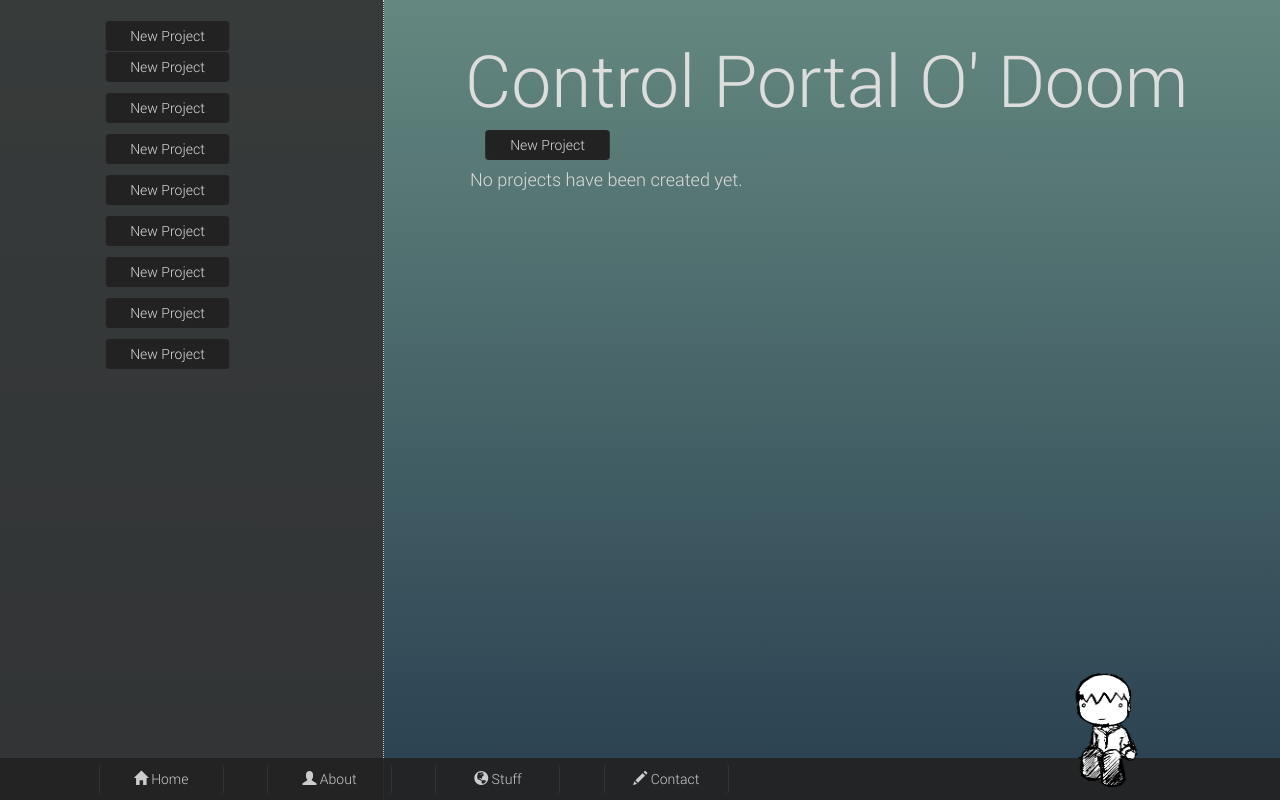
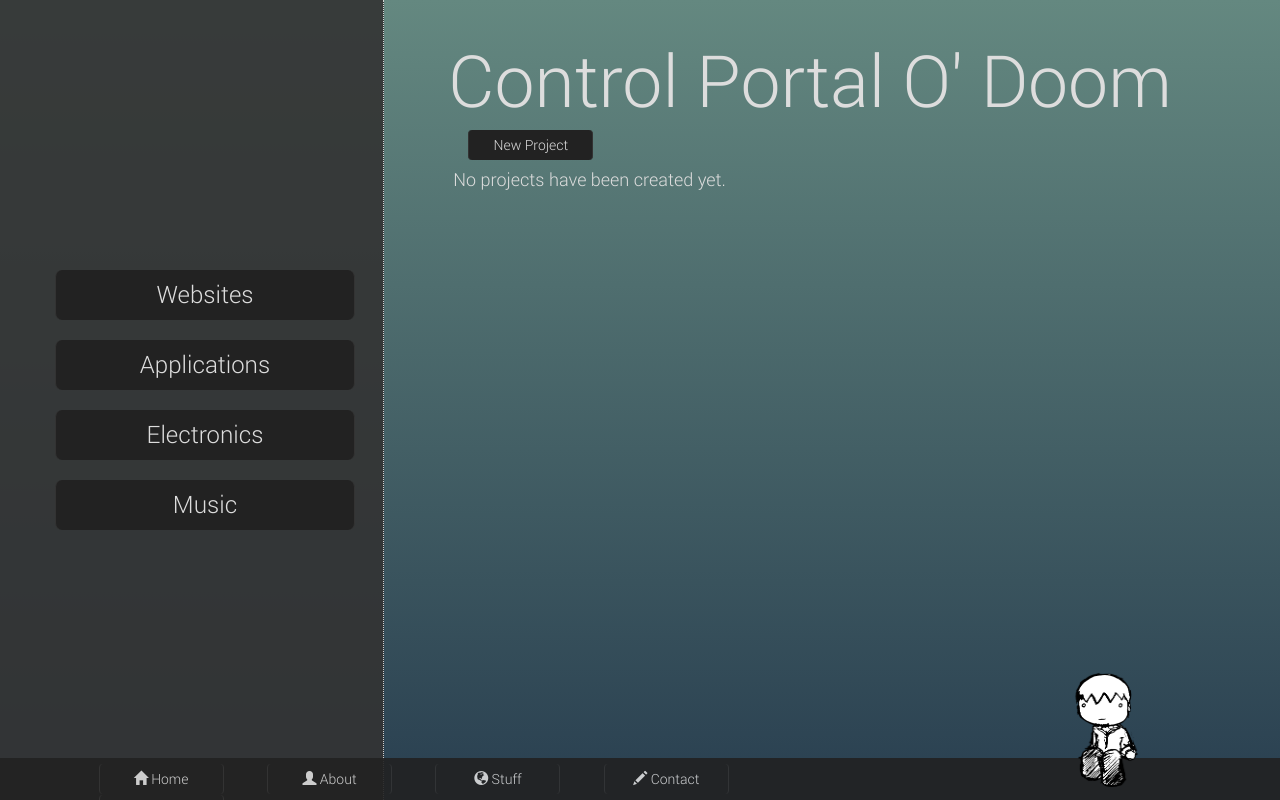
Before and after one commit to kfarr2/sweetscripts, a Django app: page /admin/ in a window 1280 px wide. Run offline with Django 3.2, Linux system fonts and the light colour scheme; the visitor is signed in with stand-in values (Sample User, id 1); data that the repository does not hold is empty; parts of the project's set-up code (start-up, migrations or seed data) failed here and were passed over; some libraries are stand-ins or nearby versions.

Commit message:
friggin' modified

```diff
--- a/konstantin/static/css/main.css
+++ b/konstantin/static/css/main.css
@@ -17,7 +17,7 @@
 	background: linear-gradient(#648880, #293f50);
 	/* end */
 	color:#ddd;
-        height: 100%;
+    height: 100%;
 	margin: 0;
 	padding: 0;
 	overflow: hidden;
@@ -28,10 +28,10 @@
 	z-index: -1;
 	position: absolute;
 	overflow: hidden;
-        width: 30%;
+    width: 30%;
 	height: 100%;
 	background-color:#333;
-        //background-image: url('../img/computer_stock_2.png');
+    //background-image: url('../img/computer_stock_2.png');
 	opacity: 0.9;
 	border-right: 1px dotted #ddd;
 }
@@ -60,6 +60,29 @@
     opacity: 0.7;
     //box-shadow: 0px 0px 2px 1px #383838;
     //background-color: #293f50;
+}
+
+.btn.btn-large.btn-default {
+	margin-top: 10px;
+	margin-left: 20px;
+	margin-right: 20px;
+	background-color: #222;
+	border: 0px;
+	border-left: 1px solid #333;
+	border-right: 1px solid #333;
+	border-radius: 7px;
+    color: #ddd;
+	height: 50px;
+	width: 300px;
+	padding-top: 7px;
+    font-size: 24px;
+}
+
+.btn.btn-large.btn-default:hover {
+    box-shadow: inset 0px 0px 2px 1px #111;
+    opacity: 0.7;
+    //box-shadow: 0px 0px 2px 1px #383838;
+    background-color: #293f50;
 }
 
 .col-md-4 {
@@ -96,7 +119,7 @@
 
 .container > span > h1 {
 	color: #ddd;
-        font-size: 72px;
+    font-size: 72px;
 }
 
 .container-center {
--- a/konstantin/templates/base.html
+++ b/konstantin/templates/base.html
@@ -31,6 +31,7 @@
                     </ul>
                     <a href="{% url 'stuff' %}" class="btn btn-small btn-default dropdown-toggle" data-toggle="dropdown"><span class="glyphicon glyphicon-globe"></span> Stuff</a>
                     <a href="{% url 'contact' %}" class="btn btn-small btn-default dropdown-toggle" data-toggle="dropdown"><span class="glyphicon glyphicon-pencil"></span> Contact</a>
+                    <a href="#" class="btn btn-small btn-default dropdown-toggle" data-toggle="dropdown"><span class="glyphicon glyphicon-bullhorn"></span> Blog</a>
 
                 </div>
             </div>
--- a/konstantin/templates/home/admin.html
+++ b/konstantin/templates/home/admin.html
@@ -3,29 +3,24 @@
 {% block title %}Admin{% endblock %}
 
 {% block content %}
-<div class="container">
-    <div class='col-md-4'>
-        <a href='#' class='btn btn-default btn-small'>New Project</a><p>
-        <a href='#' class='btn btn-default btn-small'>New Project</a><p>
-        <a href='#' class='btn btn-default btn-small'>New Project</a><p>
-        <a href='#' class='btn btn-default btn-small'>New Project</a><p>
-        <a href='#' class='btn btn-default btn-small'>New Project</a><p>
-        <a href='#' class='btn btn-default btn-small'>New Project</a><p>
-        <a href='#' class='btn btn-default btn-small'>New Project</a><p>
-        <a href='#' class='btn btn-default btn-small'>New Project</a><p>
-        <a href='#' class='btn btn-default btn-small'>New Project</a><p>
+<div class='col-md-3 center-vertical'>
+    <p><a href='#' class='btn btn-default btn-large center-sm'>Websites</a></p>
+    <p><a href='#' class='btn btn-default btn-large'>Applications</a></p>
+    <p><a href='#' class='btn btn-default btn-large'>Electronics</a></p>
+    <p><a href='#' class='btn btn-default btn-large'>Music</a></p>
 </div>
 <div class='container col-md-8 pull-right'>
     <span><h1>Control Portal O' Doom</h1></span>
     <a href='{% url 'stuff-create'%}' class='btn btn-default btn-small'>New Project</a>
+    <br />
     <div class='container-center'>
         {% include 'stuff/_projects.html' %}
-        </div>
     </div>
 </div>
 <script>
    $(document).ready(function(){
         var height = $(document).height() - 230;
+        var start = 100;
         $('.container-center').height(height);
     });
 </script>
```
Also changed, not shown: konstantin/stuff/forms.py (+30 -2 lines), konstantin/stuff/models.py (+11 -0 lines), konstantin/templates/stuff/list.html (+6 -1 lines), konstantin/stuff/migrations/0008_auto_20150104_1026.py (added). Lines whose indentation alone changed are shown as unchanged.
